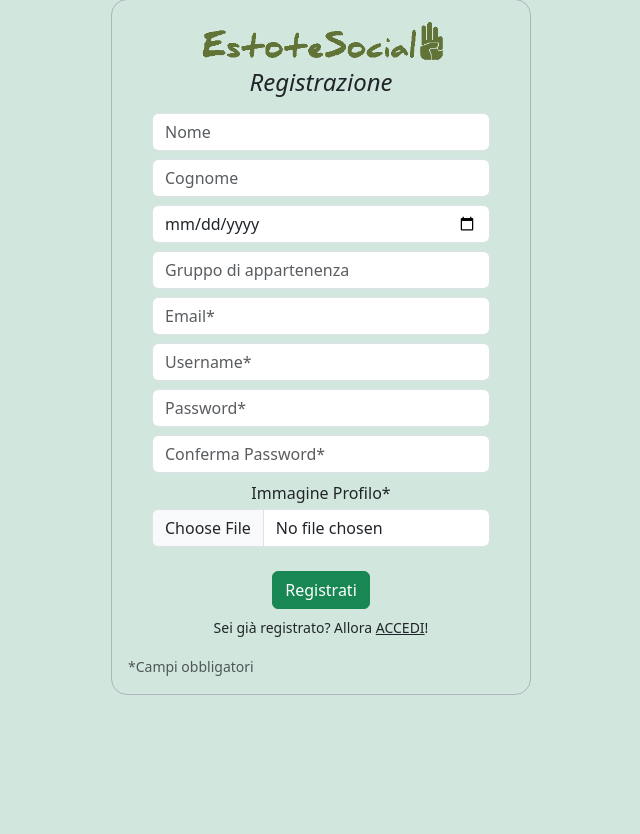
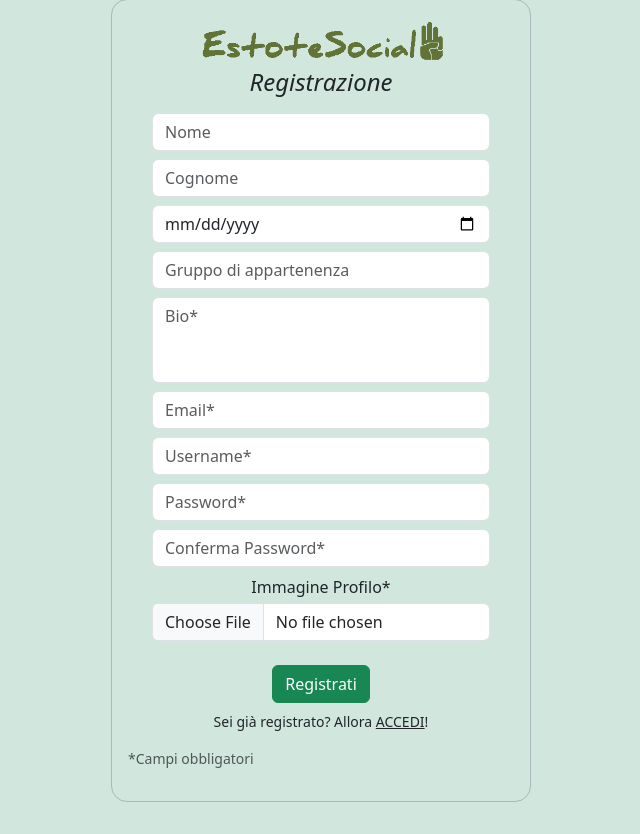
Before and after one commit to GiovanniPisoni/Web-Technologies-Estote-Social, a PHP site: page /register.php in a window 1280 px wide. Shown: the part 33-867 px from the top of the page, without its empty margins (319-959 px from the left). Before the commit the page ends 728 px from the top, so only its background shows below. Run offline with PHP 8.4, Linux system fonts and the light colour scheme.

Commit message:
Fixed problems in registration-page

```diff
--- a/src/api/registrazione-api.php
+++ b/src/api/registrazione-api.php
@@ -5,7 +5,7 @@
 
    //inserisco l'utente nel db se non esiste già
    if(isset($_POST['username'], $_POST['password'], $_POST['password_confirm'], $_POST['name'], $_POST['surname'],
-            $_POST['email'], $_POST['image'], $_POST['birthday'], $_POST['group'])) {
+            $_POST['email'], $_POST['image'], $_POST['birthday'], $_POST['group'], $_POST['bio'])) {
         //controllo che le password coincidano
         if($_POST['password'] == $_POST['password_confirm']) {
             //eseguo l'hash della password e genero il sale
@@ -16,7 +16,7 @@
             if($dbh->getUsersByUsername($_POST["username"])) {
                 $result["erroreSignin"] = "Username già in uso";
             } else if($dbh->insertUser($_POST['username'], $_POST['name'], $_POST["surname"], $_POST["birthday"],
-                        $_POST['image'], $_POST['group'], $_POST['email'], $password, $salt, null,
+                        $_POST['image'], $_POST['group'], $_POST['email'], $password, $salt, $_POST['bio'],
                         null, null, null)) {
                 $result["signin-result"] = true;
             }
--- a/src/db/database.php
+++ b/src/db/database.php
@@ -28,7 +28,7 @@ class DatabaseHelper {
 
     public function getUsersByUsername($username) {
         $query = "
-            SELECT username, immagineProfilo, nome, cognome, bio, fazzolettone, specialita, totem, gruppoappartenenza, datadiNascita, mail,
+            SELECT username, immagineProfilo, nome, cognome, bio, fazzolettone, specialita, totem, gruppoappartenenza, datadiNascita, mail
             FROM utente
             WHERE username = ?
         ";
--- a/src/js/register.js
+++ b/src/js/register.js
@@ -14,6 +14,7 @@ function register() {
     formDB.append('group', document.querySelector('#group').value);
     //Required fields
     formDB.append('email', document.querySelector('#email').value);
+    formDB.append('bio', document.querySelector('#bio').value);
     formDB.append('username', document.querySelector('#username').value);
     formDB.append('password', document.querySelector('#password').value);
     formDB.append('password_confirm', document.querySelector('#password_confirm').value);
--- a/src/template/show-register.php
+++ b/src/template/show-register.php
@@ -4,7 +4,7 @@
 <form action="#" method="POST" id="register-Form">
     <div class="mx-4 mb-2">
         <label for="name" hidden>Nome</label>
-        <input class="form-control" type="text" name="name" id="name" placeholder="Nome">
+        <input class="form-control" type="text" name="name" id="name" placeholder="Nome" autocomplete="given-name">
     </div>
     <div class="mx-4 mb-2">
         <label for="surname" hidden>Cognome</label>
@@ -19,12 +19,16 @@
         <input class="form-control" type="group" name="group" id="group" placeholder="Gruppo di appartenenza">
     </div>
     <div class="mx-4 mb-2">
+        <label for="bio" hidden>Bio</label>
+        <textarea class="form-control" type="bio" name="bio" id="bio" placeholder="Bio*" rows="3" style="resize: none; overflow-y: auto;" required></textarea>
+    </div>
+    <div class="mx-4 mb-2">
         <label for="email" hidden>Email</label>
-        <input class="form-control" type="email" name="email" id="email" placeholder="Email*" required>
+        <input class="form-control" type="email" name="email" id="email" placeholder="Email*" autocomplete="email" required>
     </div>
     <div class="mx-4 mb-2">
         <label for="username" hidden>Username</label>
-        <input class="form-control" type="text" name="username" id="username" placeholder="Username*" required>
+        <input class="form-control" type="text" name="username" id="username" placeholder="Username*" autocomplete="username" required>
     </div>
     <div class="mx-4 mb-2">
         <label for="password" hidden>Password</label>
@@ -45,5 +49,5 @@
         <p id="register-error" class="text-center fw-bold text-danger-emphasis"></p>
     </div>
     <div class="text-body-secondary text-start">
-        <label for="clarification" class="small">*Campi obbligatori</label>
+        <p class="small" name="clarification" id="clarification">*Campi obbligatori</p>
     </div>
```
